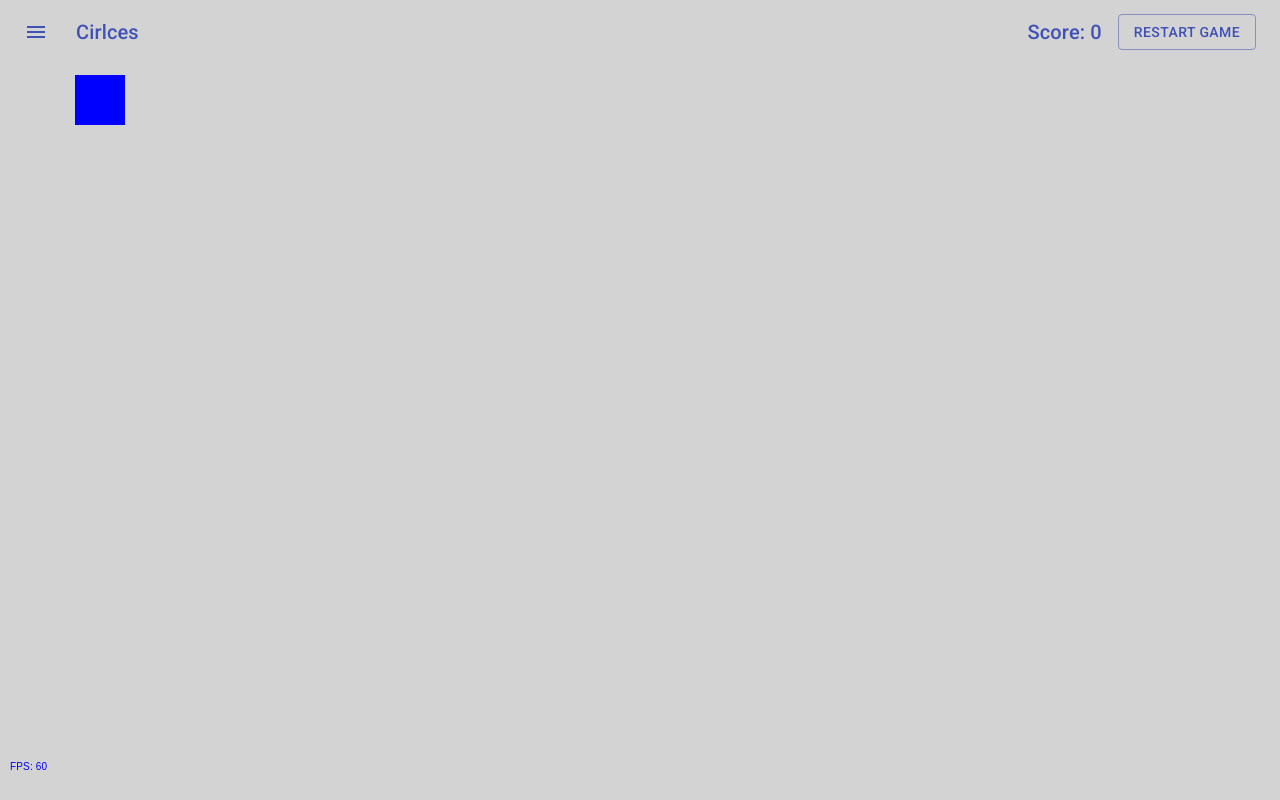
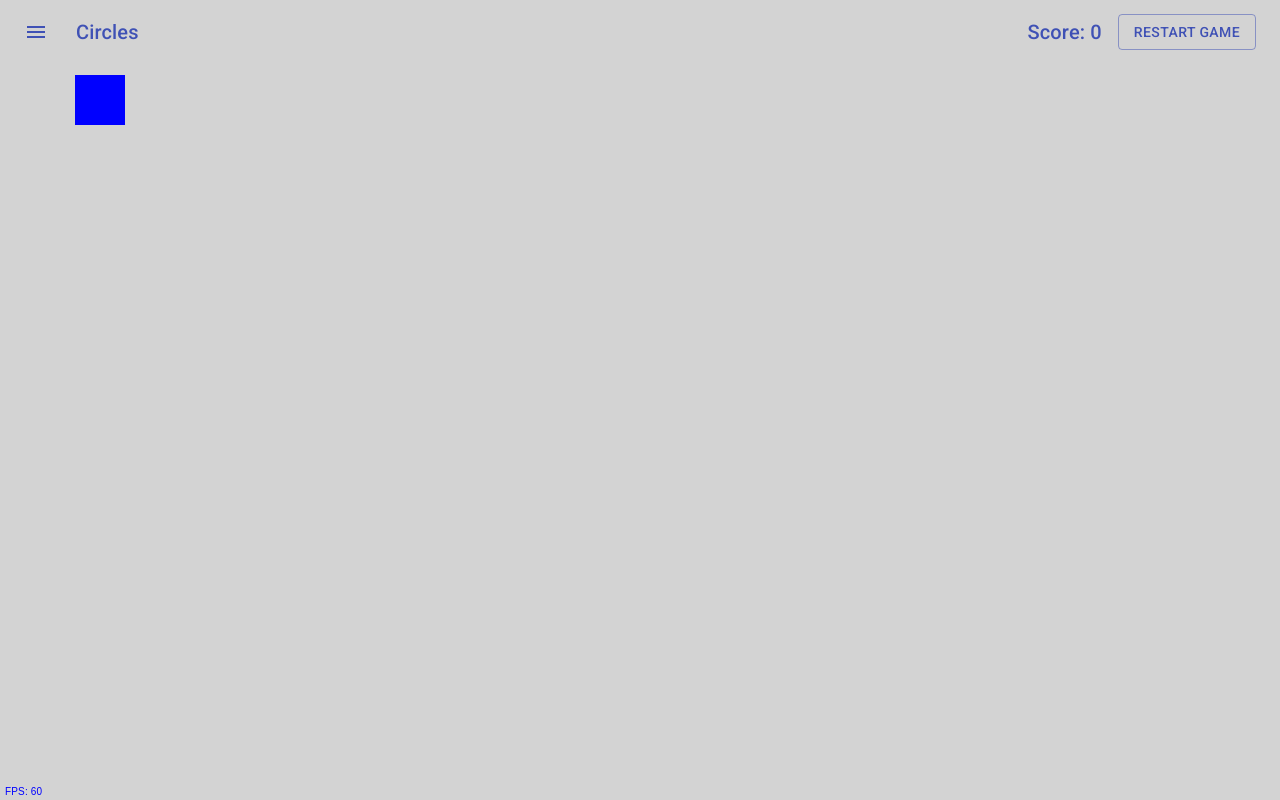
Before and after one commit to nickzinn/circles, a React (Create React App) app: page / in a window 1280 px wide. Built offline with nearby package versions, Linux system fonts and the light colour scheme.

Commit message:
Cleaned up

```diff
--- a/package.json
+++ b/package.json
@@ -1,6 +1,6 @@
 {
   "name": "circles",
-  "version": "0.1.0",
+  "version": "0.2.0",
   "private": true,
   "homepage": "https://nickzinn.github.io/circles",
   "dependencies": {
--- a/public/index.html
+++ b/public/index.html
@@ -25,7 +25,7 @@
       work correctly both with client-side routing and a non-root public URL.
       Learn how to configure a non-root public URL by running `npm run build`.
     -->
-    <title>React App</title>
+    <title>Circles</title>
   </head>
   <body>
     <noscript>You need to enable JavaScript to run this app.</noscript>
--- a/src/App.js
+++ b/src/App.js
@@ -40,7 +40,8 @@ function App() {
 
   const classes = useStyles();
 
-  function handleRestart() {
+  function handleRestart(e) {
+    e.e.stopPropagation();
     canvasRef.current.action("restart");
   }
 
@@ -53,7 +54,7 @@ function App() {
       <MenuIcon />
     </IconButton>
     <Typography variant="h6" color="primary"  className={classes.title}>
-      Cirlces
+      Circles
     </Typography>
     <Typography variant="h6" color="primary"  className={classes.score}>
       Score: {score}
--- a/src/CirclesGame.js
+++ b/src/CirclesGame.js
@@ -62,6 +62,6 @@ export default class CirclesGame extends Canvas {
       this.xPos=canvas.width;
     if(this.yPos <0)
       this.yPos=canvas.height;
-    ctx.fillText(`FPS: ${Math.round(1000 / timeSinceLastAnimation)}` , 10, canvas.height -30);
+    ctx.fillText(`FPS: ${Math.round(1000 / timeSinceLastAnimation)}` , 5, canvas.height -5);
   }
 }
```
Also changed, not shown: 2 other files (tests, documents, lock files or other folders).
